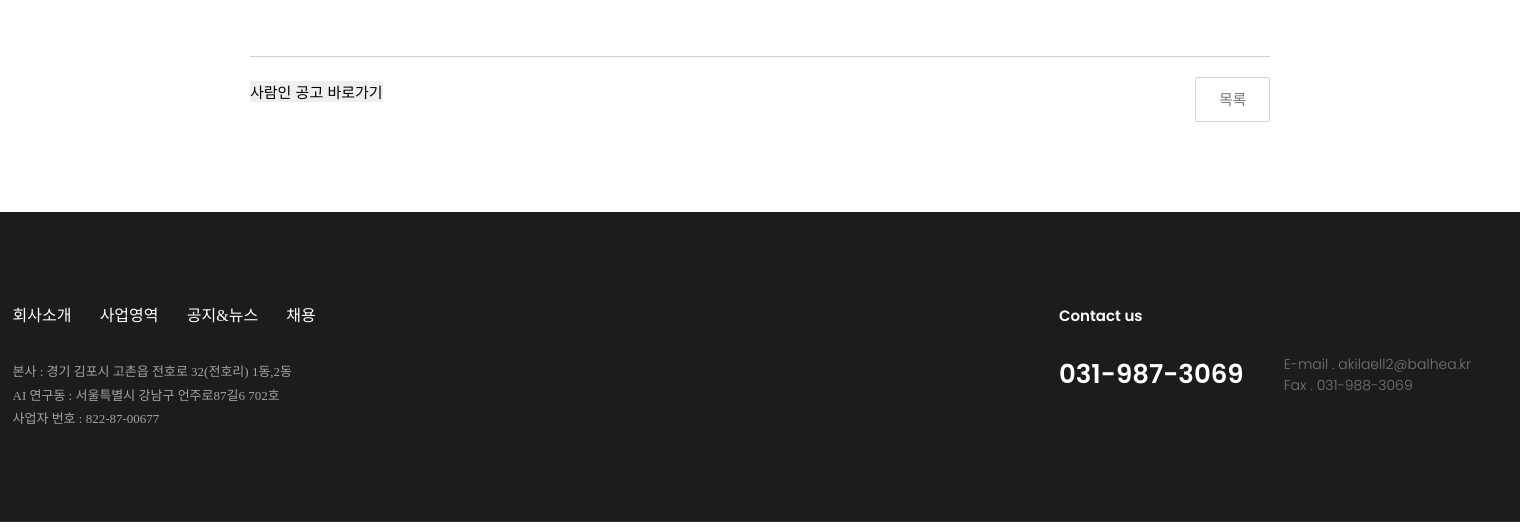
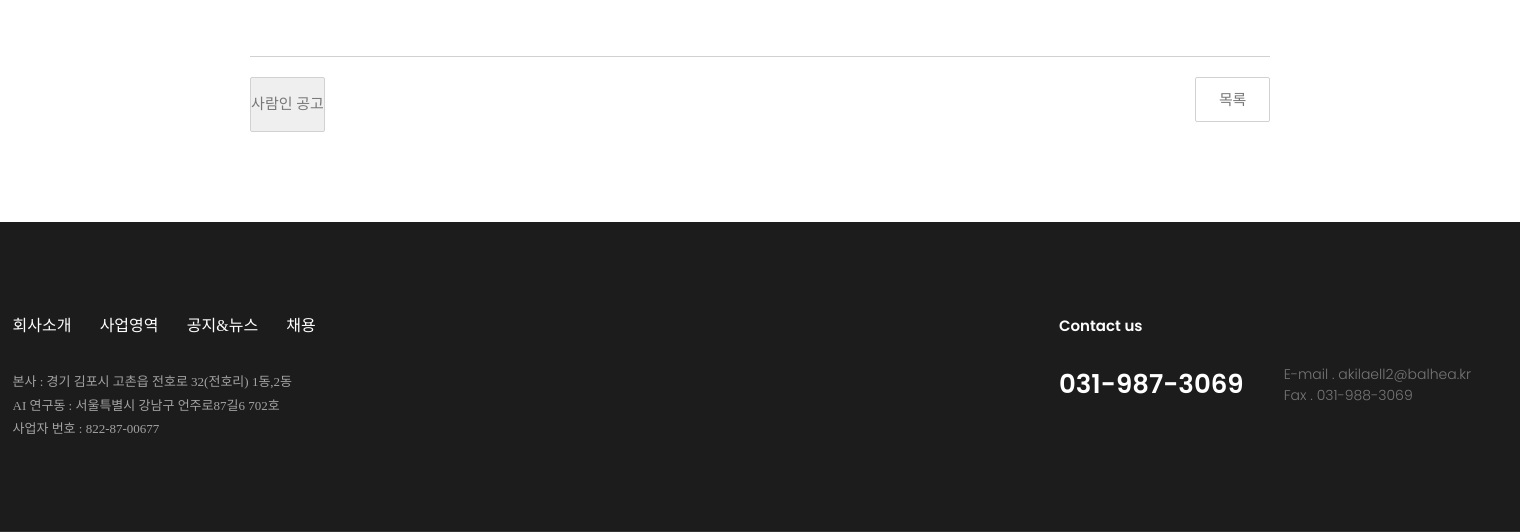
Before and after one commit to HyunhLee/HyunhLee.github.io, a PHP site: page /bbs/board_table35_detail.html in a window 1520 px wide. Shown: the part 1159-1691 px from the top of the page. Run offline with PHP 8.4, Linux system fonts and the light colour scheme; some web fonts are replaced.

Commit message:
버튼 디자인 수정

```diff
--- a/bbs/board_table35_detail.html
+++ b/bbs/board_table35_detail.html
@@ -404,7 +404,7 @@ $('#subBnr .txt_area').stop().delay(0).animate({"opacity":"1","padding-top":"0"}
      -->
     <div class="btn_area">
                 <ul class="left">
-                    <li><button onclick="goToSaramin()">사람인 공고 바로가기</button></li>
+                    <li><button class="btn_line" onclick="goToSaramin()">사람인 공고 바로가기</button></li>
                                 </ul>
         <ul class="right">
             <li><a href="./board_table35.html" class="btn_line"> 목록</a></li>
--- a/skin/board/sh_basic/sh_style.css
+++ b/skin/board/sh_basic/sh_style.css
@@ -29,7 +29,7 @@ a.sh_adm_btn{display:block;text-align:center}
 .btn_type01:hover{background-color:#0064c5}
 a.cancel_btn{display:inline-block;vertical-align:top;width:75px;height:55px;border:none;border-radius:2px;font-size:15px;text-align:center;color:#fff;line-height:55px;background-color:#bbb;font-family:'notokr-medium'}
 a.btn_normal{display:inline-block;vertical-align:top;width:75px;height:55px;border:none;border-radius:2px;font-size:15px;text-align:center;color:#fff;line-height:55px;background-color:#bbb;font-family:'notokr-medium'}
-a.btn_line{display:inline-block;vertical-align:top;width:75px;height:55px;border:none;border-radius:2px;border:1px solid #d1d1d1;font-size:15px;text-align:center;color:#777;line-height:53px;font-family:'notokr-medium'}
+a.btn_line, button.btn_line{display:inline-block;vertical-align:top;width:75px;height:55px;border:none;border-radius:2px;border:1px solid #d1d1d1;font-size:15px;text-align:center;color:#777;line-height:53px;font-family:'notokr-medium'}
 
 /* 페이지 */
 .pg_wrap{margin:40px 0 0;text-align:center;font-family:'notokr-regular'}
@@ -189,7 +189,7 @@ a.btn_line{display:inline-block;vertical-align:top;width:75px;height:55px;border
 #sh_bo_v .btn_area .left li{margin-right:4px}
 #sh_bo_v .btn_area .right{float:right}
 #sh_bo_v .btn_area .right li{margin-left:4px}
-#sh_bo_v .btn_area ul li a{height:45px;line-height:45px}
+#sh_bo_v .btn_area ul li a, button{height:45px;line-height:45px}
 #sh_bo_v .btn_area ul li a.w_btn{width:120px}
 
 /* 이전/다음 글 */
```
